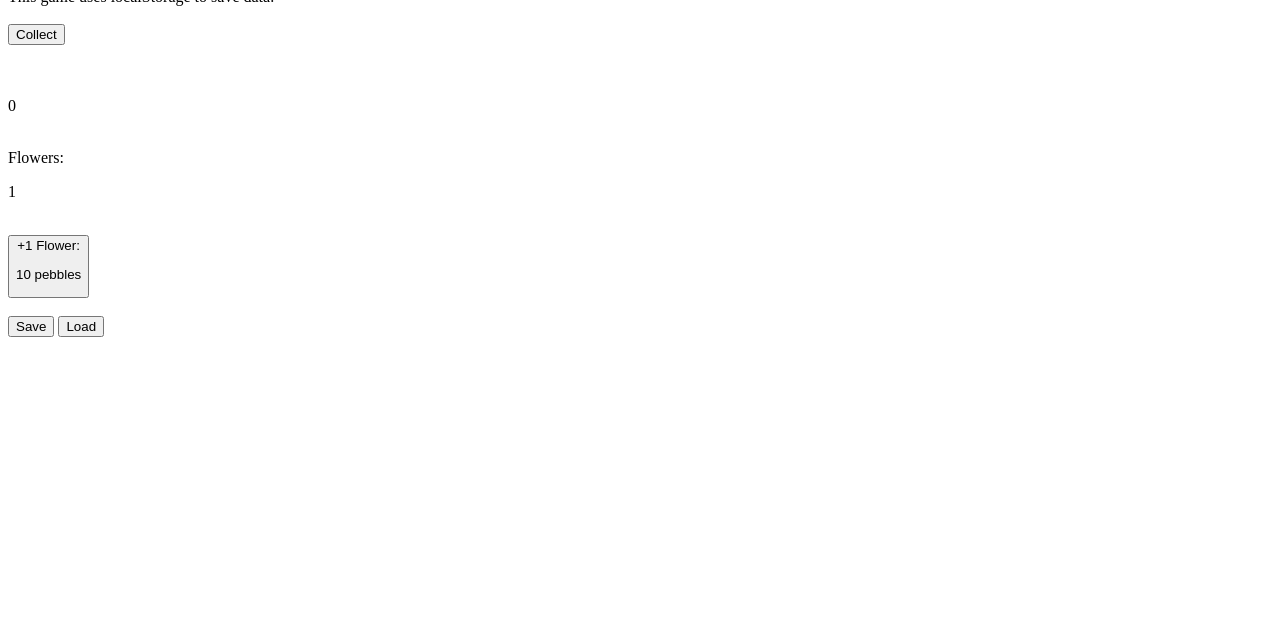
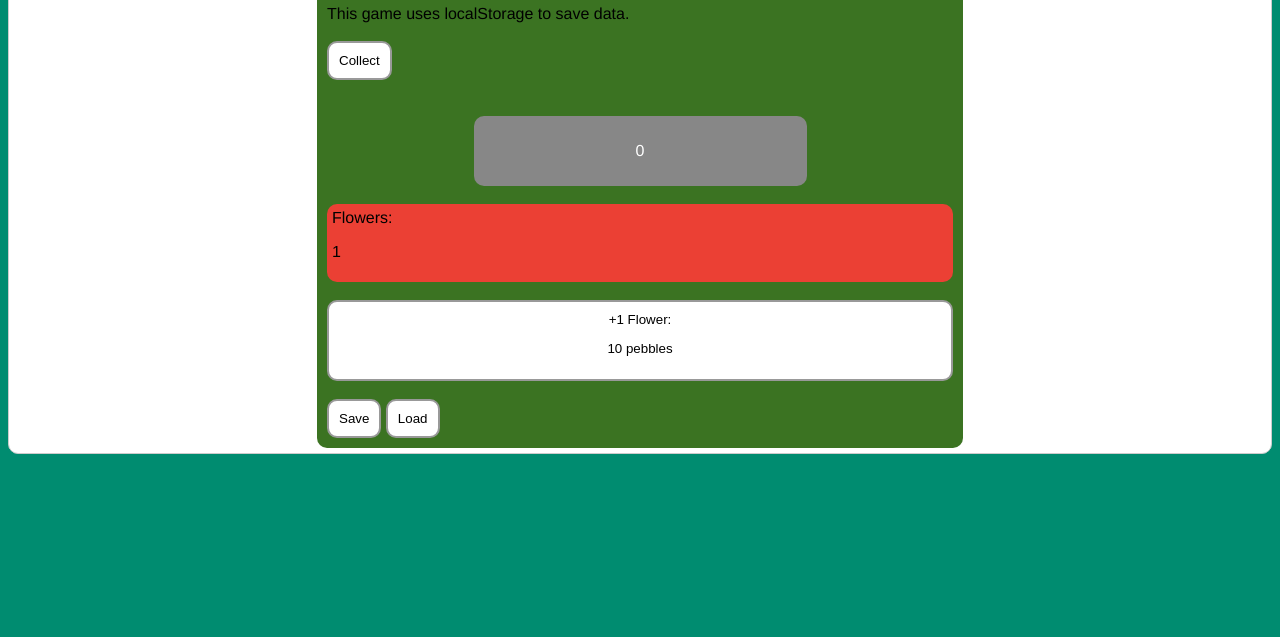
Before and after one commit to SJRNoodles/Pebbles, a plain HTML site: page index.html in a window 1280 px wide. Shown: the part 163-800 px from the top of the page. Drawn offline with Linux system fonts and the light colour scheme.

Commit message:
Update index.html

```diff
--- a/index.html
+++ b/index.html
@@ -2,7 +2,7 @@
  <head>
  <title>Pebbles</title>
   <script src="https://sjrnoodles.github.io/Pebbles/resources/game.js"></script>
-  <link rel="https://sjrnoodles.github.io/Pebbles/resources/style.css" href="styles.css">
+  <link rel="stylesheet" href="https://sjrnoodles.github.io/Pebbles/resources/style.css">
  </head>
 <body>
 <h1>Pebbles</h1>
```
